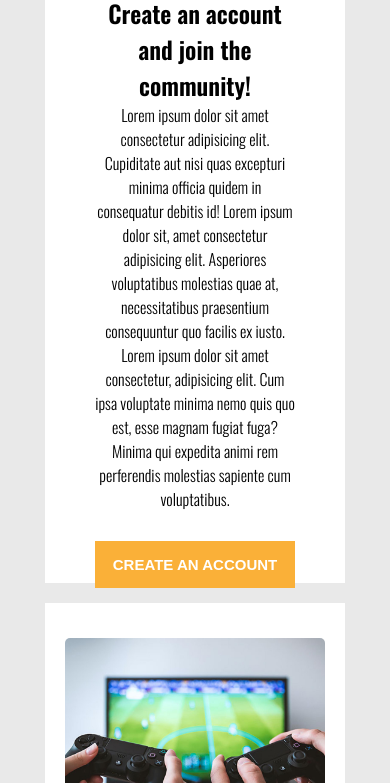
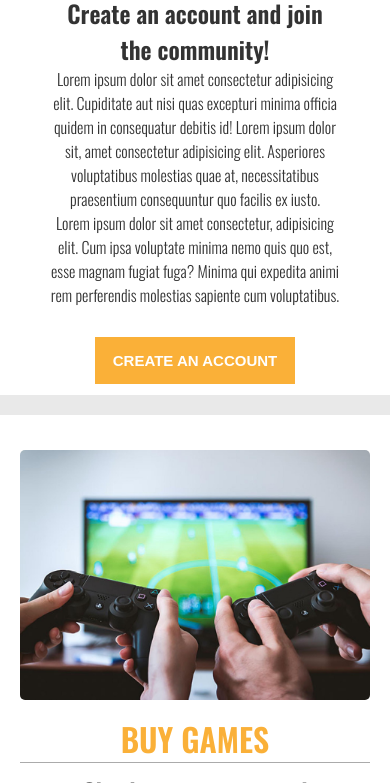
Before and after one commit to lindng/Gamehub, a plain HTML site: page index.html in a window 390 px wide. Shown: the part 698-1481 px from the top of the page. Drawn offline with nearby package versions, Linux system fonts and the light colour scheme.

Commit message:
last finish ver1

```diff
--- a/styles/styles.css
+++ b/styles/styles.css
@@ -12,12 +12,10 @@
 }
 
 /* MOBILE VERSION - NAVBAR */
-
 body {
   font-family: "oswald", sans-serif;
   background-color: #e9e9e9;
 }
-
 header {
   background-color: var(--dark-blue);
   position: relative;
@@ -369,77 +367,6 @@ nav .loginbtn a {
   border-radius: 5px;
 }
 
-@media screen and (max-width: 900px) {
-  .container {
-    display: grid;
-    grid-template-columns: 100%;
-    grid-template-rows: 15% 1fr 1fr 1fr 20%;
-    grid-row-gap: 20px;
-    grid-template-areas:
-      "textbox-container1"
-      "textbox-container2"
-      "textbox-container3"
-      "textbox-container4"
-      "textbox-container5";
-    justify-content: space-between;
-    margin-bottom: 10px;
-  }
-
-  .img-all {
-    max-width: 100%;
-    height: 250px;
-    border-radius: 5px;
-    margin: 15px 0;
-    object-fit: cover;
-  }
-}
-
-@media screen and (max-width: 650px) {
-  .container {
-    display: grid;
-    grid-template-columns: 1fr;
-    grid-template-rows: 15% 1fr 1fr 1fr 1fr;
-    grid-template-areas:
-      "textbox-container1"
-      "textbox-container2"
-      "textbox-container3"
-      "textbox-container4"
-      "textbox-container5";
-    justify-content: center;
-  }
-  .textbox-container1 {
-    grid-area: textbox-container1;
-    justify-self: center;
-    max-width: 100%;
-    text-align: center;
-    background-color: #ffffff;
-    color: #000000;
-  }
-
-  .img-all {
-    max-width: 100%;
-    height: 200px;
-    border-radius: 5px;
-    object-fit: cover;
-  }
-}
-
-@media screen and (max-width: 400px) {
-  .container {
-    display: grid;
-    grid-template-columns: 300px;
-    grid-template-rows: 18% 700px 700px 20% 30%;
-    grid-template-areas:
-      "textbox-container1"
-      "textbox-container2"
-      "textbox-container3"
-      "textbox-container4"
-      "textbox-container5";
-    justify-content: center;
-    margin-bottom: 120px;
-  }
-}
-
 footer {
   background-color: #1b203d;
   width: auto;
@@ -521,24 +448,6 @@ footer {
   font-weight: bold;
   margin-top: 20px;
   border: none;
-}
-
-@media screen and (max-width: 850px) {
-  .textbox {
-    display: flex;
-    flex-direction: column;
-    margin: 50px 20px;
-  }
-
-  .img-sellgame {
-    text-align: center;
-    width: 100%;
-  }
-
-  .intro-sell {
-    text-align: center;
-    padding: 20px;
-  }
 }
 
 /* PRE-ORDER PAGE */
@@ -636,21 +545,6 @@ footer {
 
 #prebutton:hover {
   background-color: #33cc33;
-}
-
-@media screen and (max-width: 400px) {
-  .newgame {
-    display: flex;
-    flex-direction: column;
-    margin-left: 20px;
-    border-bottom: 1px solid #c9c9c9;
-    margin-bottom: 20px;
-    padding: 5px;
-  }
-
-  .container-form {
-    text-align: center;
-  }
 }
 
 /* GAMEPAGE */
@@ -837,19 +731,6 @@ footer {
   width: 100%;
 }
 
-@media screen and (max-width: 400px) {
-  .check-container {
-    display: grid;
-    grid-template-columns: 1fr;
-    grid-template-rows: 1fr 1fr;
-    justify-items: center;
-  }
-
-  .pay-container {
-    border: none;
-  }
-}
-
 /* SUCESS PAGE */
 .sucess-box {
   background-color: var(--orange);
@@ -924,7 +805,62 @@ footer {
   padding: 7px;
   cursor: pointer;
 }
-@media screen and (max-width: 700px) {
+
+/* IPAD VERSION ONLY */
+
+@media screen and (max-width: 900px) {
+  /*FRONT PAGE - IPAD VERS */
+  .container {
+    display: grid;
+    grid-template-columns: 100%;
+    grid-template-rows: 15% 1fr 1fr 1fr 20%;
+    grid-row-gap: 20px;
+    grid-template-areas:
+      "textbox-container1"
+      "textbox-container2"
+      "textbox-container3"
+      "textbox-container4"
+      "textbox-container5";
+    justify-content: space-between;
+    margin-bottom: 10px;
+  }
+
+  .img-all {
+    max-width: 100%;
+    height: 250px;
+    border-radius: 5px;
+    margin: 15px 0;
+    object-fit: cover;
+  }
+  .textbox-container5 {
+    grid-area: textbox-container5;
+    justify-self: center;
+    width: 100%;
+    text-align: center;
+    padding: 10px;
+    color: #333333;
+    background-color: #ffffff;
+  }
+
+  /* SELL PAGE  */
+  .textbox {
+    display: flex;
+    flex-direction: column;
+    margin: 50px 20px;
+    text-align: center;
+  }
+
+  .img-sellgame {
+    text-align: center;
+    width: 100%;
+  }
+
+  .intro-sell {
+    text-align: center;
+    padding: 20px;
+  }
+
+  /* PRDUCT PAGE*/
   .prod-container {
     display: flex;
     flex-direction: column;
@@ -935,3 +871,49 @@ footer {
     text-align: center;
   }
 }
+
+/* MOBILE VERSION ONLY */
+
+@media screen and (max-width: 450px) {
+  /*FRONT PAGE */
+  .container {
+    display: grid;
+    grid-template-columns: 100%;
+    grid-template-rows: 15% 18% 20% 22% 23%;
+    grid-row-gap: 20px;
+    grid-template-areas:
+      "textbox-container1"
+      "textbox-container2"
+      "textbox-container3"
+      "textbox-container4"
+      "textbox-container5";
+    justify-content: space-between;
+    margin-bottom: 10px;
+  }
+
+  /* CHECK OUT*/
+  .check-container {
+    display: grid;
+    grid-template-columns: 1fr;
+    grid-template-rows: 1fr 1fr;
+    justify-items: center;
+  }
+
+  .pay-container {
+    border: none;
+  }
+
+  /*PRE ORDER PAGE*/
+  .newgame {
+    display: flex;
+    flex-direction: column;
+    margin-left: 20px;
+    border-bottom: 1px solid #c9c9c9;
+    margin-bottom: 20px;
+    padding: 5px;
+  }
+
+  .container-form {
+    text-align: center;
+  }
+}
```
